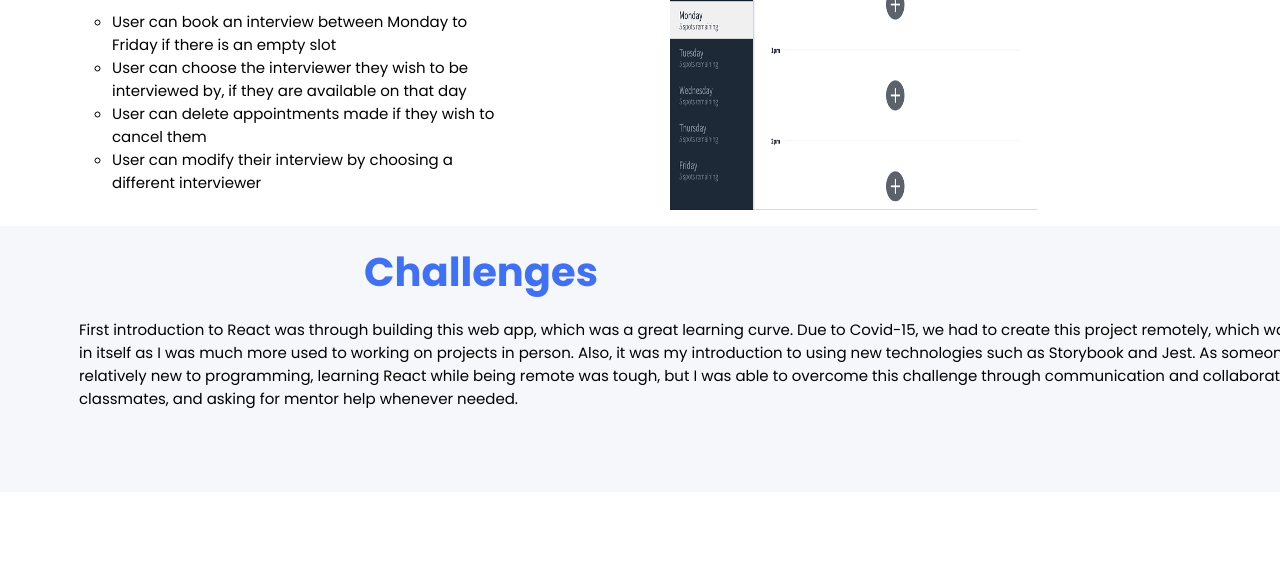
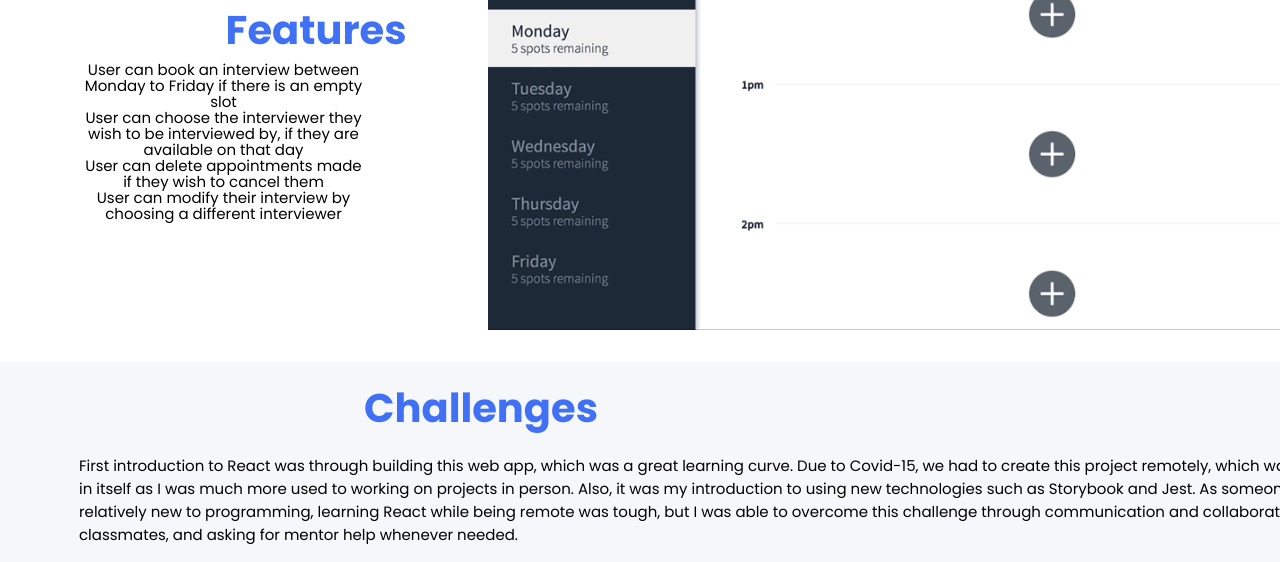
Before and after one commit to JeffreyLiu90/Portfolio-Jeff, a plain HTML site: page scheduler.html in a window 1280 px wide. Shown: the part 768-1330 px from the top of the page. Before the commit the page ends 1260 px from the top, so only its background shows below. Drawn offline with nearby package versions, Linux system fonts and the light colour scheme.

```diff
--- a/scheduler.html
+++ b/scheduler.html
@@ -114,7 +114,7 @@
           </p>
         </div>
       </section>
-      <section class="project-section-features">
+      <!-- <section class="project-section-features">
         <div class="features-container info-content">
           <h2 class="section-title-project features-title">
             Features
@@ -141,7 +141,39 @@
         <div class="gif-container">
           <img class="gif-picture" src="./src/img/scheduler.gif" alt="" />
         </div>
-      </section>
+      </section> -->
+
+      <section class="project-section-picture test-container">
+          <div class="gif-picture">
+            <img class="gif-img" src="../src/img/scheduler.gif" alt="" />
+          </div>
+
+          <div class="project-info">
+            <div class="short-info-container">
+              <h2 class="section-title-project project-name">
+                Features
+              </h2>
+              <ul class="test">
+                  <li>
+                      User can book an interview between Monday to Friday if there is an
+                      empty slot
+                    </li>
+                    <li>
+                      User can choose the interviewer they wish to be interviewed by, if
+                      they are available on that day
+                    </li>
+                    <li>
+                      User can delete appointments made if they wish to cancel them
+                    </li>
+                    <li>
+                      User can modify their interview by choosing a different
+                      interviewer
+                    </li>
+              </ul>
+            </div>
+
+
+        </section>
 
       <section class="project-section summary">
         <div class="summary-content-container">
--- a/src/css/project-styles.css
+++ b/src/css/project-styles.css
@@ -475,14 +475,14 @@ img {
   .test {
     text-align: start;
     list-style: circle;
-    line-height: 2rem;
+    line-height: 1.5rem;
     width: 400px;
   }
 
   .gif-img {
     padding-top: 150px;
     height: 250px;
-    width: 350px;
+    width: 400px;
     padding-left: 110px;
   }
 
```
Also changed, not shown: tweeter.html (+1 -1 lines).
